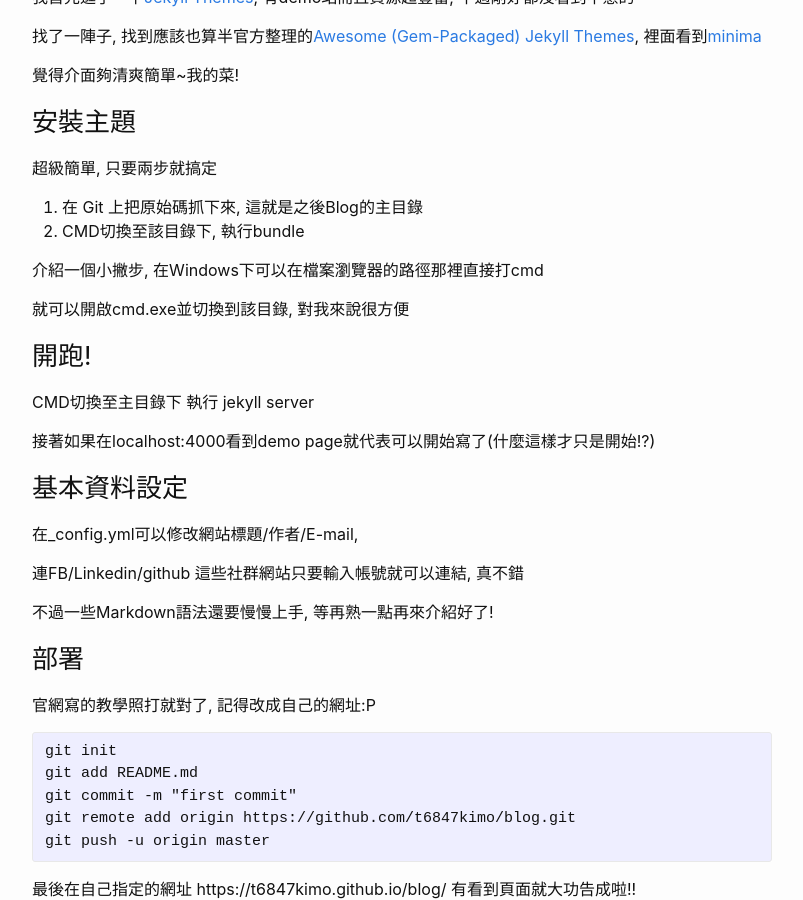
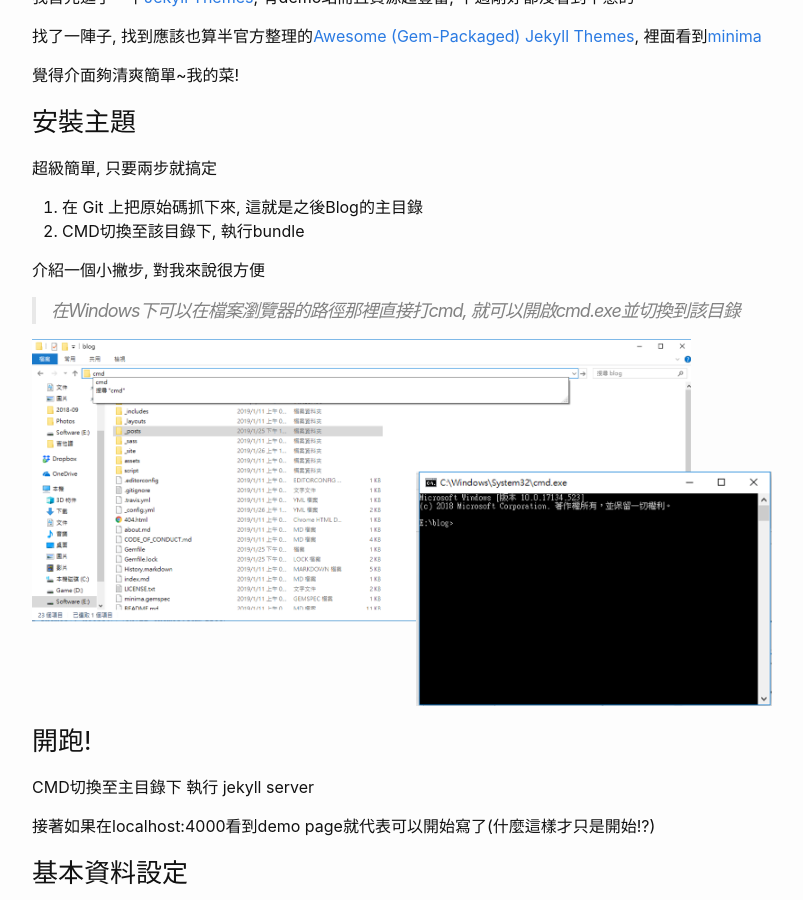
Before and after one commit to t6847kimo/blog, a Jekyll site: the page built from _posts/2019-01-25-Hello Jekyll 2019.md, in a window 1280 px wide and 900 px high, scrolled down 995 px. Shown: the whole window, without its empty margins (238-1041 px from the left). Built offline with Jekyll 4.4.1, drawn with Linux system fonts in a browser that asks for light colours.

Commit message:
Update 2019-01-25-Hello Jekyll 2019.md

```diff
--- a/_posts/2019-01-25-Hello Jekyll 2019.md
+++ b/_posts/2019-01-25-Hello Jekyll 2019.md
@@ -49,10 +50,11 @@ Wow!原來Github現在可以拿來架站, 不愧是「史上最大工程師同
 1. 在 Git 上把原始碼抓下來, 這就是之後Blog的主目錄
 2. CMD切換至該目錄下, 執行bundle
 
-介紹一個小撇步, 在Windows下可以在檔案瀏覽器的路徑那裡直接打cmd
+介紹一個小撇步, 對我來說很方便
 
-就可以開啟cmd.exe並切換到該目錄, 對我來說很方便
+> 在Windows下可以在檔案瀏覽器的路徑那裡直接打cmd, 就可以開啟cmd.exe並切換到該目錄
 
+![windows cmd快速切換路徑](/assets/img/windows_cmd.png)
 
 
 ### 開跑!
```
Also changed, not shown: other parts of _posts/2019-01-25-Hello Jekyll 2019.md (+1 -0 lines).
